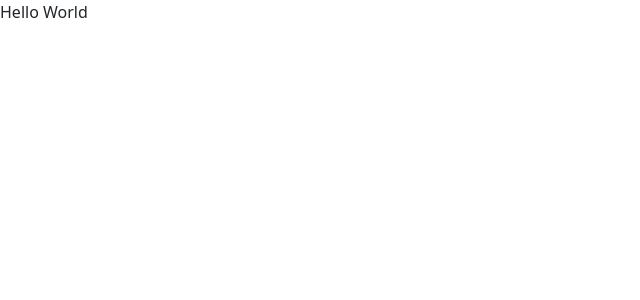
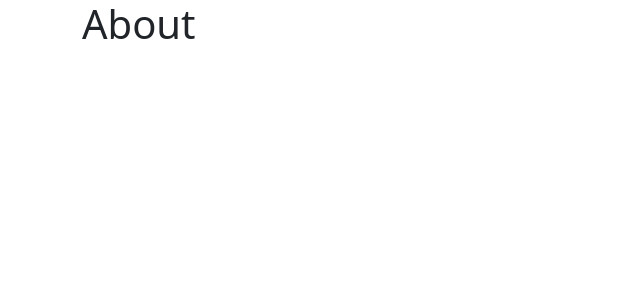
Before and after one commit to jchrobakk/react-ts-shopping-cart, a React (Vite) app: page /about in a window 1280 px wide. Shown: the top 300 px of the page, without its empty margins (0-640 px from the left). Built offline with nearby package versions, Linux system fonts and the light colour scheme.

Commit message:
add routing

```diff
--- a/src/App.tsx
+++ b/src/App.tsx
@@ -1,5 +1,19 @@
+import { Routes, Route } from "react-router-dom";
+import { Container } from "react-bootstrap";
+import { Home } from "./pages/Home";
+import { About } from "./pages/About";
+import { Store } from "./pages/Store";
+
 function App() {
-	return <div>Hello World</div>;
+  return (
+    <Container className="mb-4">
+      <Routes>
+        <Route path="/" element={<Home />} />
+        <Route path="/store" element={<Store />} />
+        <Route path="/about" element={<About />} />
+      </Routes>
+    </Container>
+  );
 }
 
 export default App;
--- /dev/null
+++ b/src/pages/About.tsx
@@ -0,0 +1,5 @@
+export function About() {
+  {
+    return <h1>About</h1>;
+  }
+}
--- /dev/null
+++ b/src/pages/Home.tsx
@@ -0,0 +1,5 @@
+export function Home() {
+  {
+    return <h1>Home</h1>;
+  }
+}
--- /dev/null
+++ b/src/pages/Store.tsx
@@ -0,0 +1,5 @@
+export function Store() {
+  {
+    return <h1>Store</h1>;
+  }
+}
```
